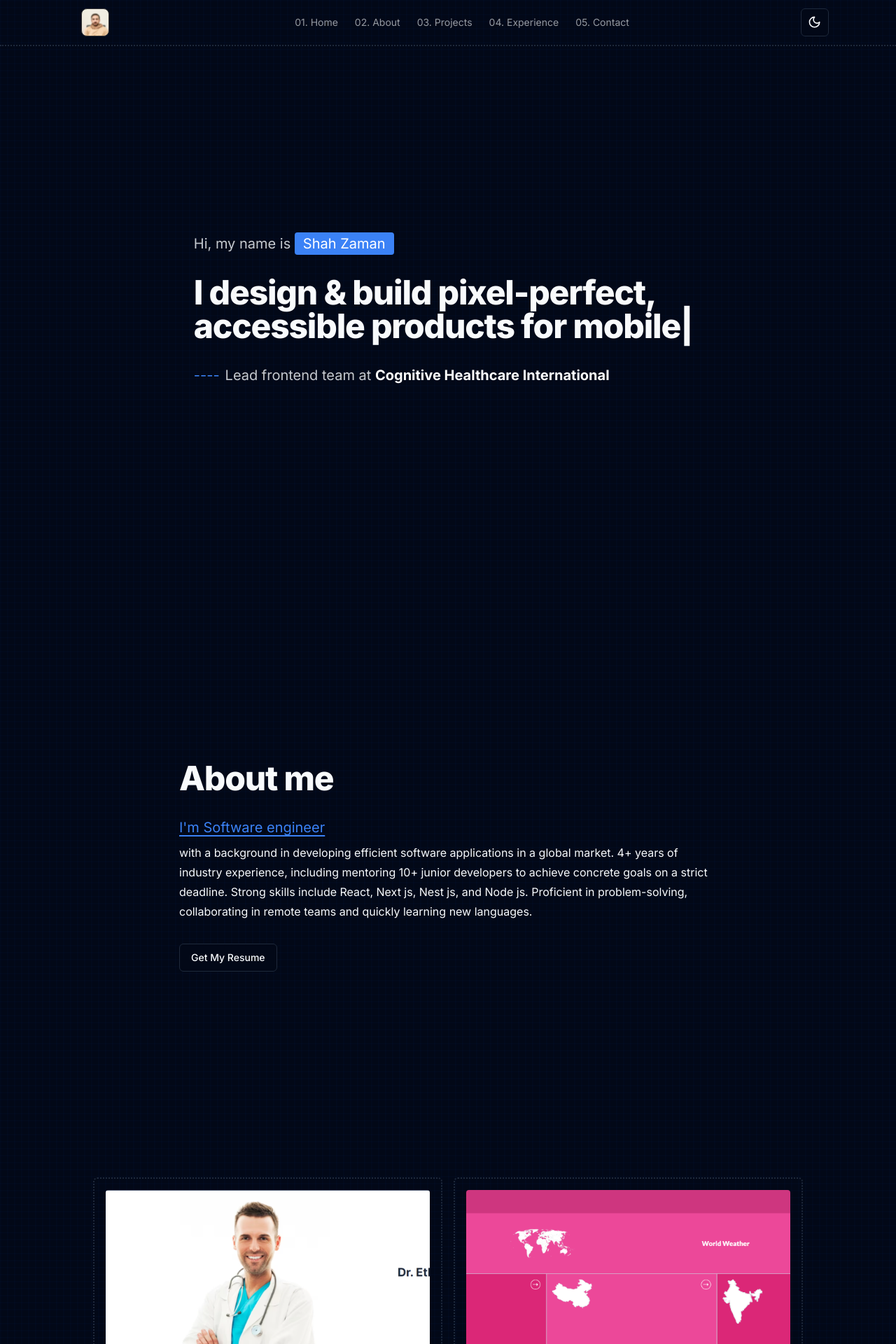
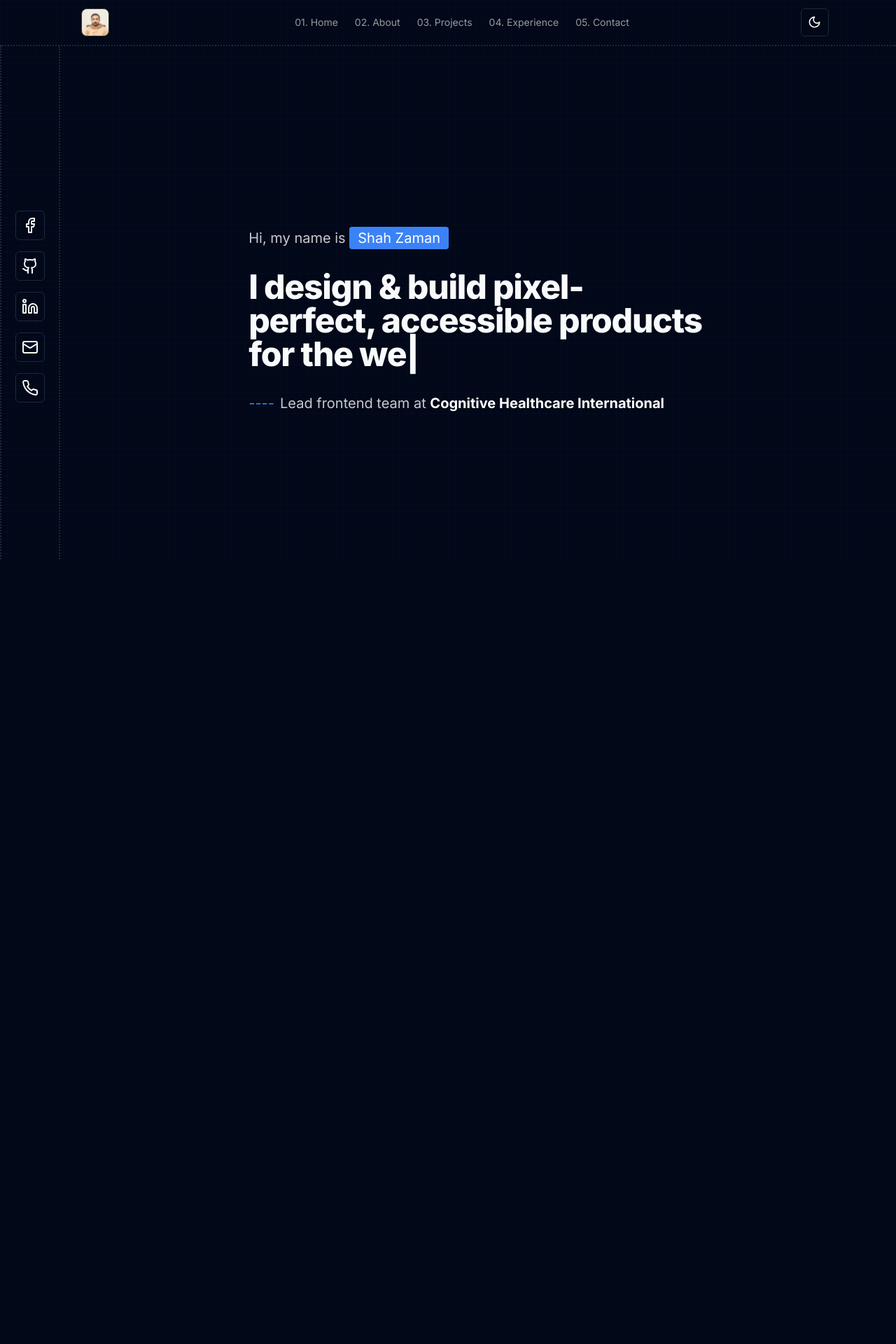
Before and after one commit to shahzaman900/my-portfolio, a React (Vite) app: page /contact in a window 1280 px wide. Shown: the top 1920 px of the page at 70% size. After the commit the page ends 800 px from the top, so only its background shows below. Built offline with nearby package versions, Linux system fonts and the light colour scheme.

Commit message:
willl look back into it

```diff
--- a/src/App.tsx
+++ b/src/App.tsx
@@ -7,35 +7,29 @@ import Header from './components/header'
 import Projects from './pages/projects'
 import Experience from './pages/experience'
 import Contact from './pages/contact'
+import SocialMedia from './components/socialMedia'
 
 function App() {
 
   return (
-    //   <ThemeProvider defaultTheme="dark" storageKey="vite-ui-theme">
-    //     <Header ></Header>
-    //     <Routes>
-    //       <Route path='/' element={<Home />} />
-    //       <Route path='/about' element={<About />} />
-    //       <Route path='/projects' element={<Projects />} />
-    //       <Route path='/experience' element={<Experience />} />
-    //       <Route path='/contact' element={<Contact />} />
-    //     </Routes>
-    //   </ThemeProvider>
-    // )
     <ThemeProvider defaultTheme="dark" storageKey="vite-ui-theme">
-      <Header ></Header>
-      <Home />
-      <About />
-      <Projects />
-      <Experience />
-      <Contact />
-      {/* <Routes>
-        <Route path='/' element={<Home />} />
-        <Route path='/about' element={<About />} />
-        <Route path='/projects' element={<Projects />} />
-        <Route path='/experience' element={<Experience />} />
-        <Route path='/contact' element={<Contact />} />
-      </Routes> */}
+      <div className='w-full h-screen flex flex-col'>
+        <div className='static top-0'>
+          <Header />
+        </div>
+        <div className='flex flex-1 overflow-hidden'>
+          <div className='static '>
+            <SocialMedia />
+          </div>
+          <div className='flex-1 overflow-y-auto p-4'>
+            <Home />
+            <About />
+            <Projects />
+            <Experience />
+            <Contact />
+          </div>
+        </div>
+      </div>
     </ThemeProvider>
   )
 }
--- a/src/components/form.tsx
+++ b/src/components/form.tsx
@@ -27,7 +27,7 @@ function ContactForm() {
         <Textarea placeholder="Type your message here." id="message" />
         <ValidationError prefix="message" field="message" errors={state.errors} />
       </div>
-      <Button type="submit" disabled={state.submitting}> Submit </Button>
+      <Button className='text-white' type="submit" disabled={state.submitting}> Submit </Button>
     </form>
   );
 }
--- a/src/pages/about.tsx
+++ b/src/pages/about.tsx
@@ -6,7 +6,7 @@ function About() {
     <>
       {/* <div className='flex flex-row md:pl-24'> */}
         {/* <SocialMedia></SocialMedia> */}
-        <div className='flex flex-1 pb-8 items-start md:items-center sm:items-center justify-center overflow-auto h-dvh'>
+        <div className='flex flex-1 pb-8 items-start md:items-center sm:items-center justify-center h-dvh'>
           <AboutMe></AboutMe>
         </div>
       {/* </div> */}
--- a/src/pages/contact.tsx
+++ b/src/pages/contact.tsx
@@ -6,7 +6,7 @@ function Contact() {
     <>
       {/* <div className='flex flex-row md:pl-24 '> */}
         {/* <SocialMedia></SocialMedia> */}
-        <div className='flex flex-col flex-1 items-start md:items-center sm:items-center justify-center p-4 md:py-0 py-24 overflow-auto h-dvh'>
+        <div className='flex flex-col flex-1 items-start md:items-center sm:items-center justify-center p-4 md:py-0 py-24 h-dvh'>
           <div className='flex flex-col justify-center gap-4'>
             <h1>Contact</h1>
             <p className='text-foreground/60'>I'm always interested in hearing about new projects, so if you'd like to chat please get in touch.</p>
--- a/src/pages/home.tsx
+++ b/src/pages/home.tsx
@@ -6,7 +6,7 @@ function Home() {
     <>
       {/* <div className='flex flex-row md:pl-24'> */}
         {/* <SocialMedia></SocialMedia> */}
-        <div className='flex flex-1 items-start md:items-center sm:items-center justify-center pb-4 p-2 overflow-auto h-dvh'>
+        <div className='flex flex-1 items-start md:items-center sm:items-center justify-center pb-4 p-2 h-dvh '>
           <Introduction />
         </div>
       {/* </div> */}
--- a/src/pages/projects.tsx
+++ b/src/pages/projects.tsx
@@ -6,11 +6,11 @@ function Projects() {
     <>
       {/* <div className='flex flex-row md:pl-24 '> */}
         {/* <SocialMedia></SocialMedia> */}
-        <div className='flex flex-col gap-4 p-4 '>
+        {/* <div className='flex flex-col gap-4 p-4 '> */}
           <div className='flex items-center justify-center flex-wrap gap-4 mb-16'>
             <ProjectCard />
           </div>
-        </div>
+        {/* </div> */}
       {/* </div> */}
     </>
   )
```
